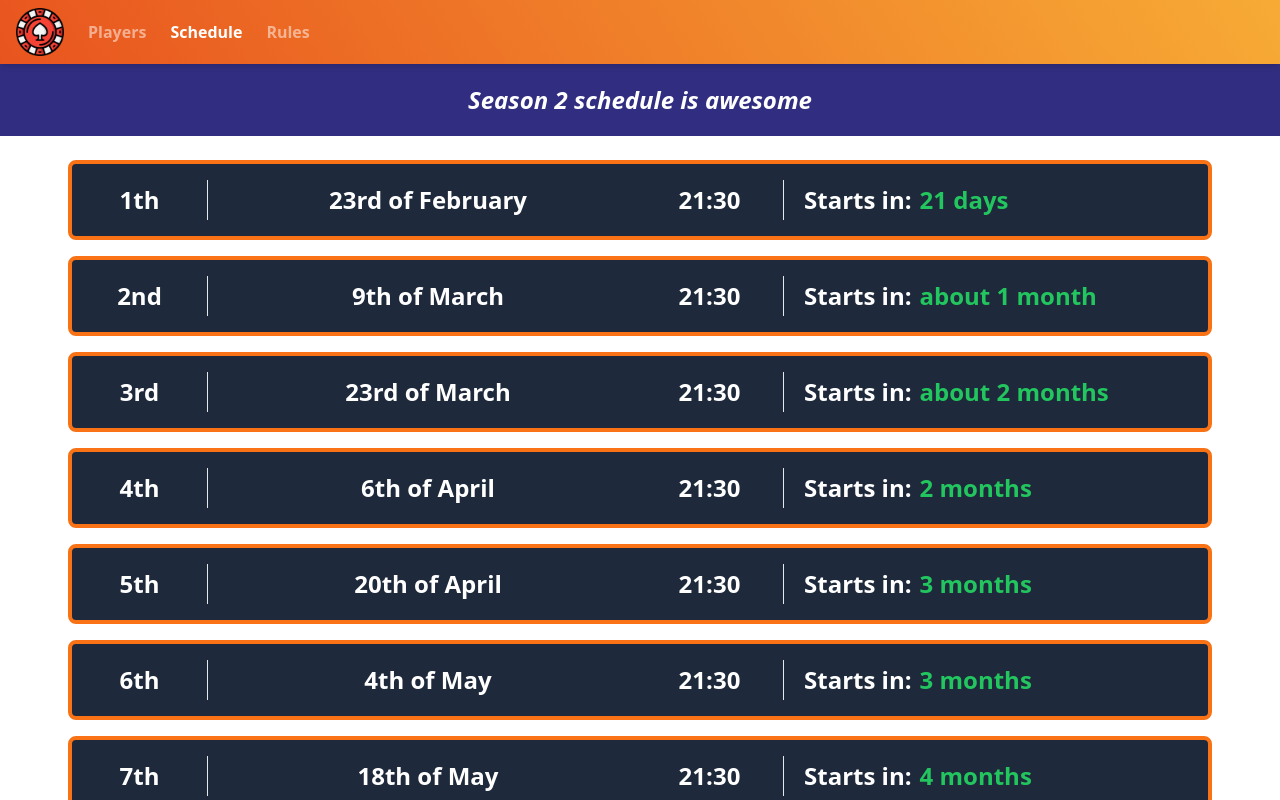
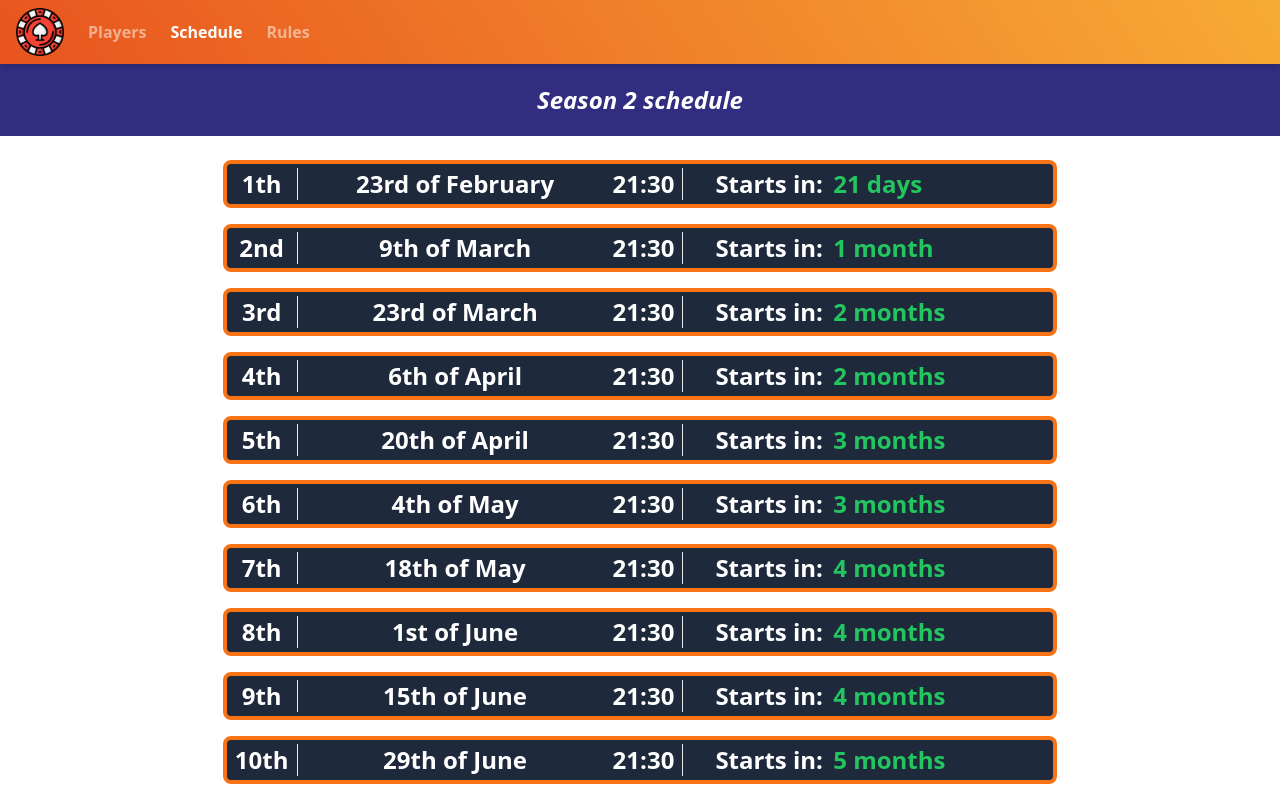
Before and after one commit to dguasch89/poker-league, a React (Vite) app: page /schedule in a window 1280 px wide. Shown: the top 800 px of the page. Built offline with nearby package versions, Linux system fonts and the light colour scheme.

Commit message:
fix: schedule mediaquery styles fixed

```diff
--- a/src/UI/views/Schedule.tsx
+++ b/src/UI/views/Schedule.tsx
@@ -1,5 +1,4 @@
-import { format } from "date-fns";
-import formatDistanceToNow from "date-fns/formatDistanceToNow";
+import { format, formatDistanceToNowStrict } from "date-fns";
 import isPast from "date-fns/isPast";
 import goldMedal from "../assets/gold_medal.png";
 import { IGameSchedule, IPlayer } from "../../domain/interfaces";
@@ -16,38 +15,36 @@ export function Schedule() {
     <>
       <div className="banner flex flex-col gap-2 items-center justify-items-center bg-indigo-900 p-5">
         <h2 className="font-bold text-center text-2xl text-white italic ">
-          Season 2 schedule is awesome
+          Season 2 schedule
         </h2>
       </div>
-      <div className="flex flex-col justify-center items-center w-full p-4">
+      <div className="flex flex-col justify-center items-center w-full py-4 px-1">
         {gamesSchedule.map((g) => (
           <div
             key={g.id}
-            className="grid gap-1 md:gap-4 grid-cols-schedule justify-center items-center rounded-lg h-20 w-11/12 m-2 transform
-                                transition duration-500 hover:scale-110 cursor-pointer border-4 border-orange-500 text-base md:text-2xl font-bold text-white bg-slate-800"
+            className="grid gap-0 sm:gap-4 grid-cols-schedule justify-center items-center rounded-lg m-2 transform
+                                transition duration-500 hover:scale-110 cursor-pointer border-4 border-orange-500 text-sm sm:text-2xl font-bold text-white bg-slate-800"
           >
-            <span className="p-1 text-center border-r">
-              {appendOrdinal(g.id)}
-            </span>
+            <span className="text-center border-r">{appendOrdinal(g.id)}</span>
             <span className="p-1 text-center">
               {format(new Date(g.date), "do 'of' MMMM")}
             </span>
-            <span className="p-1 pr-4 text-center border-r">{g.hour}</span>
-            <span className="flex p-1">
+            <span className="pr-2 text-center border-r">{g.hour}</span>
+            <div className="flex p-1 sm:pl-4">
               {isPast(new Date(g.date)) ? (
                 <div className="flex justify-center items-center">
                   <img src={goldMedal} className="w-12" alt="gold-medal" />
                   <span>{getWinner(g.winner, players)}</span>
                 </div>
               ) : (
-                <>
+                <div>
                   <span>Starts in: </span>
-                  <span className="pl-2 text-green-500">
-                    {formatDistanceToNow(new Date(g.date))}
+                  <span className="pl-1 text-green-500">
+                    {formatDistanceToNowStrict(new Date(g.date))}
                   </span>
-                </>
+                </div>
               )}
-            </span>
+            </div>
           </div>
         ))}
       </div>
--- a/tailwind.config.cjs
+++ b/tailwind.config.cjs
@@ -6,7 +6,7 @@ module.exports = {
       gridTemplateColumns: {
         // Complex site-specific column configuration
         standings: "10% 1fr 15% 15% 15%",
-        schedule: "1fr 3fr 1fr 3fr ",
+        schedule: "1fr 4fr 1fr 5fr ",
       },
     },
   },
```
